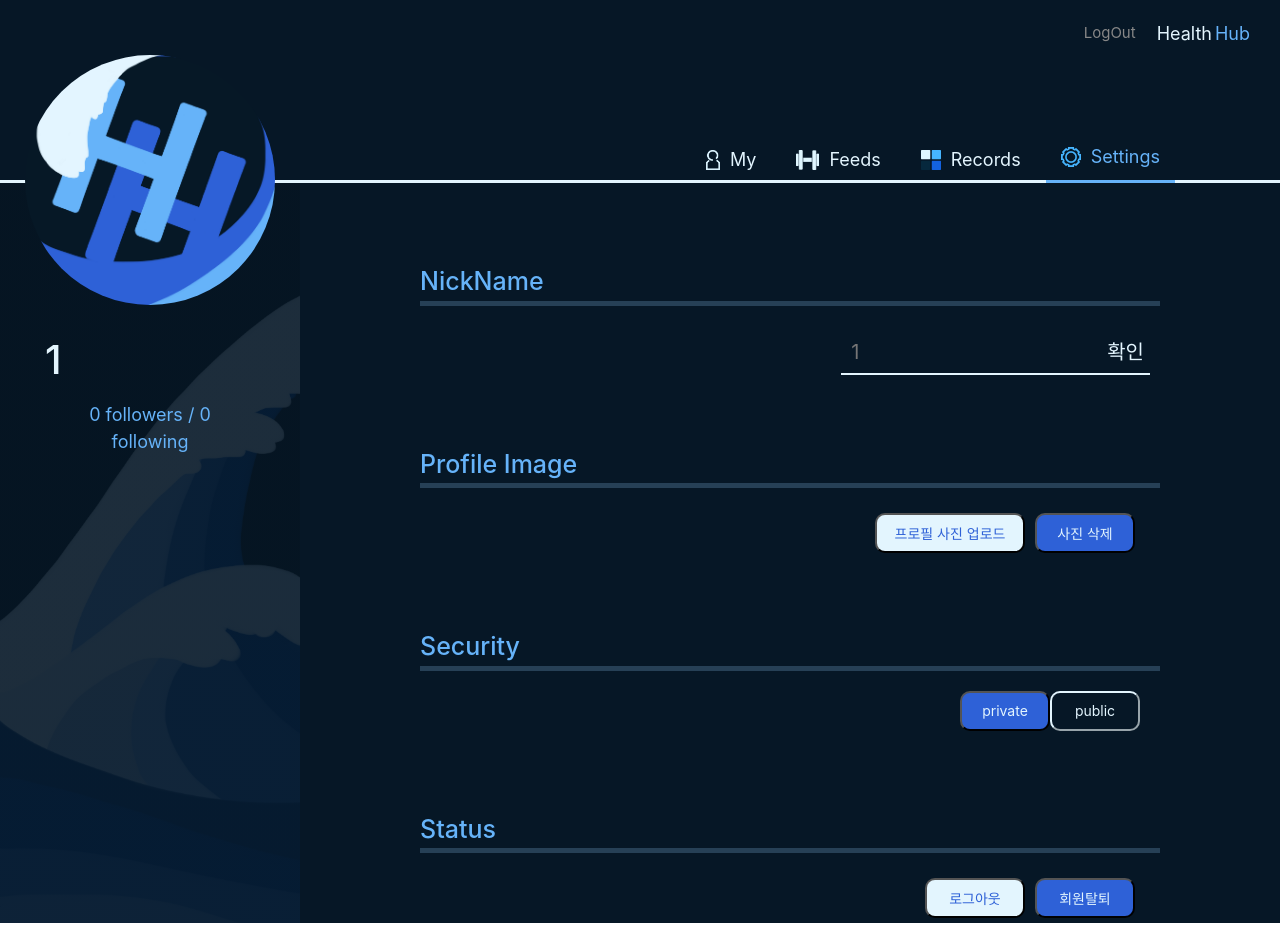
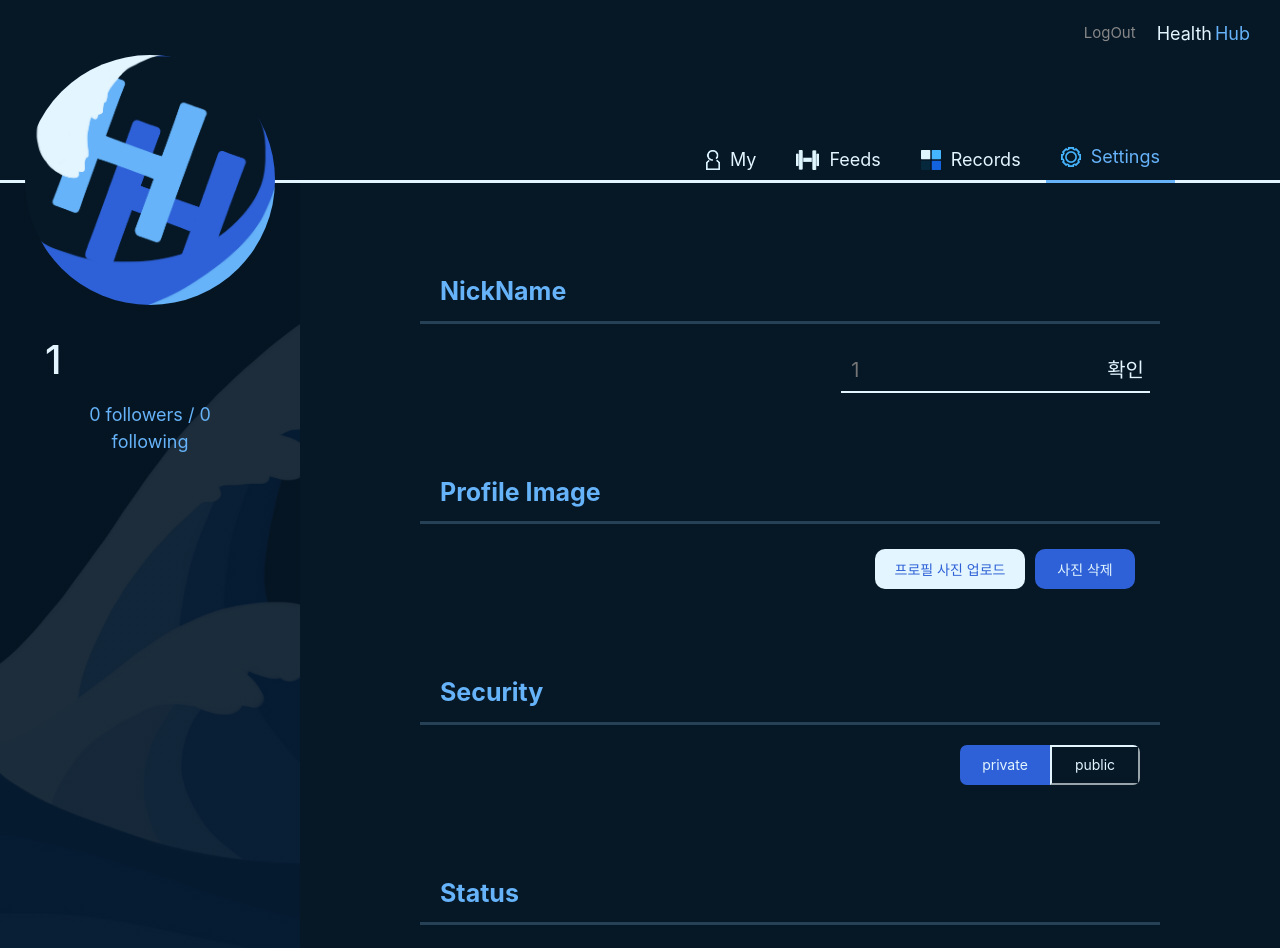
Before and after one commit to HealthHub-likelion/HH-FrontENd, a React (Create React App) app in the folder healthhub/: page /1/settings in a window 1280 px wide. Shown: the top 948 px of the page. Before the commit the page ends 923 px from the top, so only its background shows below. Built offline with nearby package versions, Linux system fonts and the light colour scheme.

Commit message:
Modify Settings css/Add NickNameForm Func

```diff
--- a/healthhub/src/forms/NickNameForm.js
+++ b/healthhub/src/forms/NickNameForm.js
@@ -1,17 +1,40 @@
+import { useRef, useState } from 'react';
 import '../styles/forms/NickNameForm.css';
 
 function NickNameForm({ username }) {
+    const textareaRef = useRef();
+
+    const [nicknameContent, setNickNameContent] = useState('');
+
+    const saveUpdate = () => {
+        if (nicknameContent === '') {
+            textareaRef.current.focus();
+            return;
+        }
+        else {
+            if (window.confirm('변경하시겠습니까?')) {
+                window.location.replace(`/${nicknameContent}/Settings`);
+            }
+        }
+    }
+
+    const onNickNameChange = (event) => {
+        setNickNameContent(event.currentTarget.value);
+    };
 
     return (
         <div className="NickNameForm">
             <div className="nicknameform_title">
-                NickName
+                <div>NickName</div>
             </div>
             <div className='nicknameform_nickname'>
                 <input
+                    ref={textareaRef}
+                    onChange={onNickNameChange}
+                    value={nicknameContent}
                     placeholder={username}>
                 </input>
-                <button>확인</button>
+                <button onClick={() => saveUpdate()}>확인</button>
             </div>
         </div>
     )
--- a/healthhub/src/forms/ProfileImageForm.js
+++ b/healthhub/src/forms/ProfileImageForm.js
@@ -5,7 +5,7 @@ function ProfileImageForm() {
     return (
         <div className="ProfileImageForm">
             <div className="profileimageform_title">
-                Profile Image
+                <div>Profile Image</div>
             </div>
             <div className='profileimageform_button'>
                 <button
--- a/healthhub/src/forms/SecurityForm.js
+++ b/healthhub/src/forms/SecurityForm.js
@@ -11,7 +11,7 @@ function SecurityForm({ dataPrivate, setdataPrivate }) {
     return (
         <div className="SecurityForm">
             <div className="securityform_title">
-                Security
+                <div>Security</div>
             </div>
             <div className='securityform_button'>
                 <button className={setPrivate()} onClick={() => setdataPrivate(true)}>
--- a/healthhub/src/forms/StatusForm.js
+++ b/healthhub/src/forms/StatusForm.js
@@ -5,7 +5,7 @@ function StatusForm() {
     return (
         <div className="StatusForm">
             <div className="statusform_title">
-                Status
+                <div>Status</div>
             </div>
             <div className='statusform_button'>
                 <button
--- a/healthhub/src/styles/forms/NickNameForm.css
+++ b/healthhub/src/styles/forms/NickNameForm.css
@@ -1,8 +1,15 @@
 .nicknameform_title{
-    font-size : 25px;
-    font-weight: 500;
-    color : #66B3F9;
-    border-bottom: 5px solid #264056;
+    display: flex;
+    flex-direction: row;
+    justify-content: space-between;
+    align-items: center;
+    padding: 10px 20px;
+    border-bottom: 3px solid #264056;
+}
+.nicknameform_title > div{
+    color: #66B3F9;
+    font-weight: bold;
+    font-size: 25px;
 }
 .nicknameform_nickname{
     float: right;
--- a/healthhub/src/styles/forms/ProfileImageForm.css
+++ b/healthhub/src/styles/forms/ProfileImageForm.css
@@ -1,8 +1,15 @@
 .profileimageform_title{
-    font-size : 25px;
-    font-weight: 500;
-    color : #66B3F9;
-    border-bottom: 5px solid #264056;
+    display: flex;
+    flex-direction: row;
+    justify-content: space-between;
+    align-items: center;
+    padding: 10px 20px;
+    border-bottom: 3px solid #264056;
+}
+.profileimageform_title > div{
+    color: #66B3F9;
+    font-weight: bold;
+    font-size: 25px;
 }
 .profileimageform_button{
     float: right;
@@ -15,6 +22,8 @@
     background-color: #E3F5FE;
     font-size: 14px;
     color: #2E61D7;
+    border: none;
+    outline: none;
     margin: 5px;
     cursor: pointer;
 }
@@ -25,6 +34,8 @@
     background-color: #2E61D7;
     font-size: 14px;
     color: #E3F5FE;
+    border: none;
+    outline: none;
     margin: 5px;
     cursor: pointer;
 }
--- a/healthhub/src/styles/forms/SecurityForm.css
+++ b/healthhub/src/styles/forms/SecurityForm.css
@@ -1,17 +1,26 @@
 .securityform_title{
-    font-size : 25px;
-    font-weight: 500;
-    color : #66B3F9;
-    border-bottom: 5px solid #264056;
+    display: flex;
+    flex-direction: row;
+    justify-content: space-between;
+    align-items: center;
+    padding: 10px 20px;
+    border-bottom: 3px solid #264056;
+}
+.securityform_title > div{
+    color: #66B3F9;
+    font-weight: bold;
+    font-size: 25px;
 }
 .securityform_button{
     float: right;
     margin : 20px 20px 0 0;
+    border-radius: 7px;
+    overflow: hidden;
 }
 .private_button_clicked, .public_button_clicked{
     height: 40px;
     width: 90px;
-    border-radius: 10px;
+    border: none;
     background-color: #2E61D7;
     font-size: 14px;
     color: #E3F5FE;
@@ -19,7 +28,6 @@
 .public_button, .private_button{
     height: 40px;
     width: 90px;
-    border-radius: 10px;
     border-color: #E3F5FE;
     background-color: #061726;
     font-size: 14px;
--- a/healthhub/src/styles/forms/StatusForm.css
+++ b/healthhub/src/styles/forms/StatusForm.css
@@ -1,8 +1,15 @@
 .statusform_title{
-    font-size : 25px;
-    font-weight: 500;
-    color : #66B3F9;
-    border-bottom: 5px solid #264056;
+    display: flex;
+    flex-direction: row;
+    justify-content: space-between;
+    align-items: center;
+    padding: 10px 20px;
+    border-bottom: 3px solid #264056;
+}
+.statusform_title > div{
+    color: #66B3F9;
+    font-weight: bold;
+    font-size: 25px;
 }
 .statusform_button{
     float: right;
@@ -15,6 +22,8 @@
     background-color: #E3F5FE;
     font-size: 14px;
     color: #2E61D7;
+    border: none;
+    outline: none;
     margin: 5px;
     cursor: pointer;
 }
@@ -25,6 +34,8 @@
     background-color: #2E61D7;
     font-size: 14px;
     color: #E3F5FE;
+    border: none;
+    outline: none;
     margin: 5px;
     cursor: pointer;
 }
--- a/healthhub/src/styles/sessions/SettingsSession.css
+++ b/healthhub/src/styles/sessions/SettingsSession.css
@@ -2,15 +2,7 @@
     width: 100%;
     height: 100%;
 }
-.settingssession_nickname{
+.settingssession_nickname, .settingssession_profileimage,
+.settingssession_security, .settingssession_status{
     padding: 80px 120px 60px 120px;
 }
-.settingssession_profileimage{
-    padding: 80px 120px 60px 120px;
-}
-.settingssession_security{
-    padding: 80px 120px 60px 120px;
-}
-.settingssession_status{
-    padding: 80px 120px 60px 120px;
-}
```
